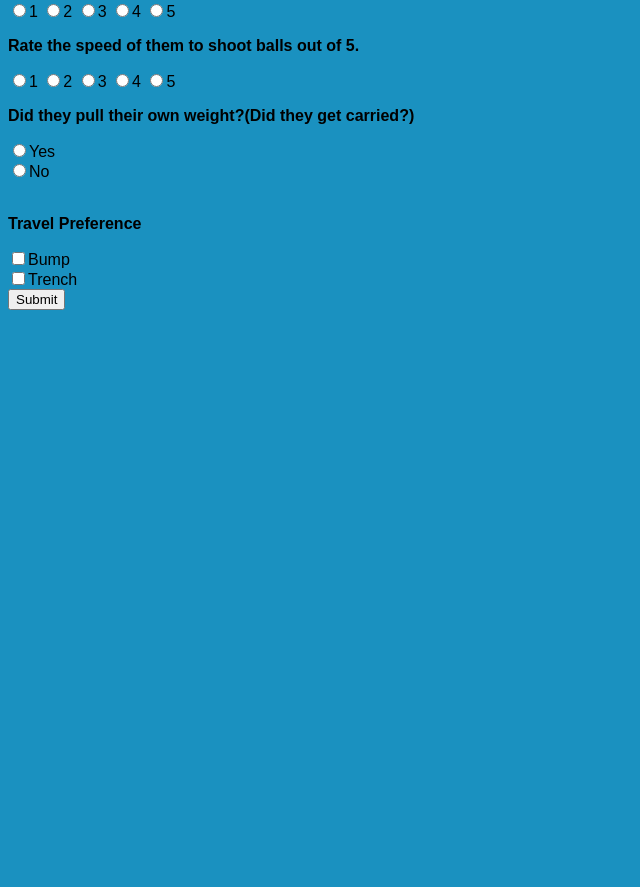
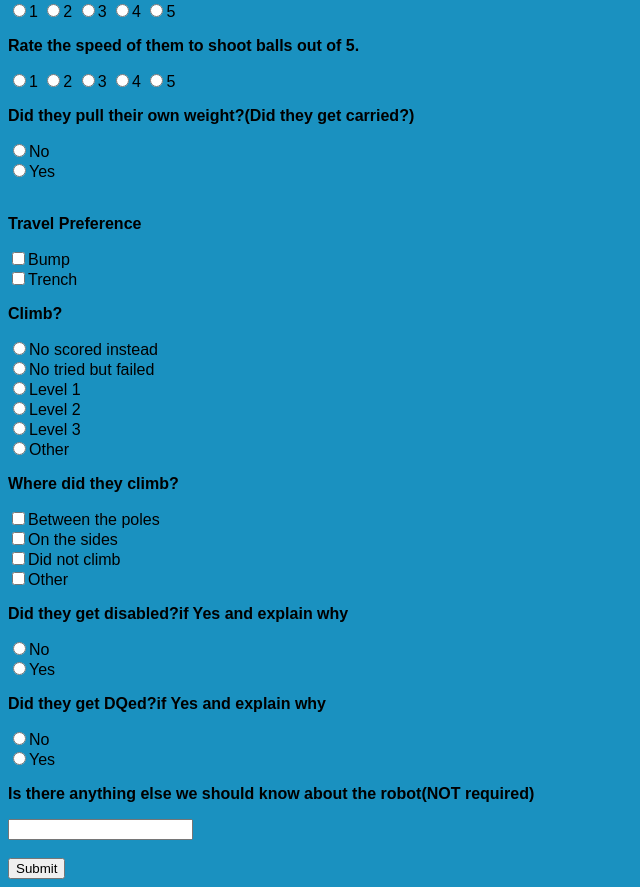
Before and after one commit to FRC-Team-1160/Scouting-Website--2027, a plain HTML site: page RoboticsScoutingForm.html in a window 1280 px wide. Shown: the part 1113-2000 px from the top of the page, without its empty margins (0-640 px from the left). Before the commit the page ends 1431 px from the top, so only its background shows below. Drawn offline with Linux system fonts and the light colour scheme.

Commit message:
Finished Form Questions

```diff
--- a/RoboticsScoutingForm.html
+++ b/RoboticsScoutingForm.html
@@ -174,10 +174,10 @@
 
         <p class="question">Did they pull their own weight?(Did they get carried?)</p>
         <label>
-            <input type="radio" name="carry" value="yes" required>Yes
+            <input type="radio" name="carry" value="no" required>No
         </label><br>
         <label>
-            <input type="radio" name="carry" value="no">No
+            <input type="radio" name="carry" value="yes">Yes
         </label><br><br>
 
         <p class="question">Travel Preference</p>
@@ -187,6 +187,74 @@
         <label>
             <input type="checkbox" name="travel" value="trench">Trench
         </label><br>
+
+        <p class="question">Climb?</p>
+        <label>
+            <input type="radio" name="climb" value="scoredNoClimb" required>No scored instead
+        </label><br>
+        <label>
+            <input type="radio" name="climb" value="failedClimb">No tried but failed
+        </label><br>
+        <label>
+            <input type="radio" name="climb" value="lvl1">Level 1
+        </label><br>
+        <label>
+            <input type="radio" name="climb" value="lvl2">Level 2
+        </label><br>
+        <label>
+            <input type="radio" name="climb" value="lvl3">Level 3
+        </label><br>
+        <label>
+            <input type="radio" name="climb" id="otherClimb">Other
+        </label>
+        <label>
+            <input type="text" name="climb" id="otherTextClimb" hidden>
+        </label><br>
+
+        <p class="question">Where did they climb?</p>
+        <label>
+            <input type="checkbox" name="climbLocation" value="betweenPoles">Between the poles
+        </label><br>
+        <label>
+            <input type="checkbox" name="climbLocation" value="onSides">On the sides
+        </label><br>
+        <label>
+            <input type="checkbox" name="climbLocation" value="noClimb">Did not climb
+        </label><br>
+        <label>
+            <input type="checkbox" name="climbLocation" id="otherClimbLoc">Other
+        </label>
+        <label>
+            <input type="text" name="climbLocation" id="otherTextClimbLoc" hidden>
+        </label><br>
+
+        <p class="question">Did they get disabled?if Yes and explain why</p>
+        <label>
+            <input type="radio" name="disabled" value="no" required>No
+        </label><br>
+        <label>
+            <input type="radio" name="disabled" id ="disabledYes">Yes
+        </label>
+        <label>
+            <input type="text" name="disabled" id="disabledText" hidden>
+        </label><br>
+
+        <p class="question">Did they get DQed?if Yes and explain why</p>
+        <label>
+            <input type="radio" name="dq" value="no" required>No
+        </label><br>
+        <label>
+            <input type="radio" name="dq" id ="dqYes">Yes
+        </label>
+        <label>
+            <input type="text" name="dq" id="dqText" hidden>
+        </label><br>
+
+        <p class="question">Is there anything else we should know about the robot(NOT required)</p>
+        <label>
+            <input type="text" name="notes">
+        </label><br><br>
+
         <button type="submit">Submit</button>
 
         <script src="script.js" defer></script>
--- a/script.js
+++ b/script.js
@@ -34,19 +34,37 @@ function setupOther(buttonID, textboxID){ //This sets up other boxs allowing peo
     const button = document.getElementById(buttonID);
     const textbox = document.getElementById(textboxID);
 
-    button.addEventListener("change", function(){
+    if(button.type == "checkbox"){
+        button.addEventListener("change", function(){
 
-        textbox.hidden = !button.checked;
-        textbox.required = button.checked;
+            textbox.hidden = !button.checked;
+            textbox.required = button.checked;
+            textbox.value = "";
 
-    });
+        });
+    }
+    if(button.type == "radio"){
+        const radios = document.querySelectorAll(`input[type="radio"][name=${button.name}]`);
+        for(let i = 0; i < radios.length; i++){
+            radios[i].addEventListener("change", function(){
+                textbox.hidden = !button.checked;
+                textbox.required = button.checked;
+                textbox.value = "";
+            });
+        }
+    }
 }
 
 setupOther("otherAutoLoc", "otherAutoTextLoc"); //this actually sets up the other
 setupOther("otherRole", "otherTextRole");
+setupOther("otherClimb", "otherTextClimb");
+setupOther("otherClimbLoc", "otherTextClimbLoc");
+setupOther("disabledYes", "disabledText");
+setupOther("dqYes", "dqText");
+
 
 const form = document.getElementById("scoutingForm");
-const checkboxList = ["autoLocation", "autoDo", "role", "travel"]; //This is a list of checkbox questions
+const checkboxList = ["autoLocation", "autoDo", "role", "travel", "climbLocation"]; //This is a list of checkbox questions
 
 form.addEventListener("submit", function(event){ //this makes the checkbox listed "required" in a sense by not letting you submit and telling you what you missed
     let missedList = [];
@@ -73,7 +91,7 @@ form.addEventListener("submit", function(event){ //this makes the checkbox liste
     }
 });
 
-const translate = ["\"Where did they go in auto?\"", "\"If they had an Auto did they?\"", "\"What was there role?\"","\"Travel Preference\""];
+const translate = ["\"Where did they go in auto?\"", "\"If they had an Auto did they?\"", "\"What was there role?\"","\"Travel Preference\"", "\"Where did they climb?\""];
 //an inegenous function that translates code to english by matching two different arrays, without the use of a file of dictonary as those are unnessary on such small of a scale
 function codeToEnglish(word){
     for(let i = 0; i < checkboxList.length; i++){
```
